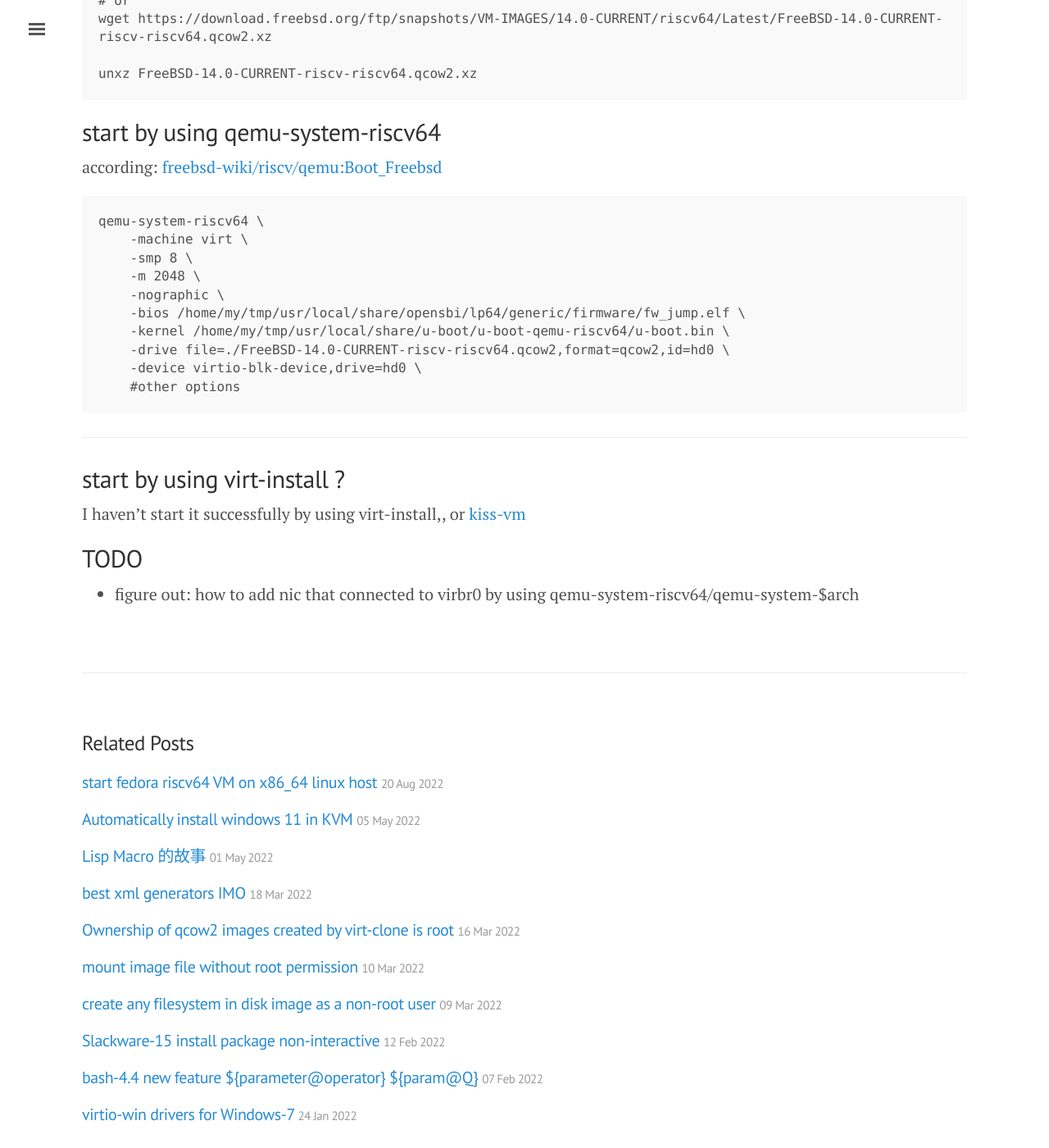
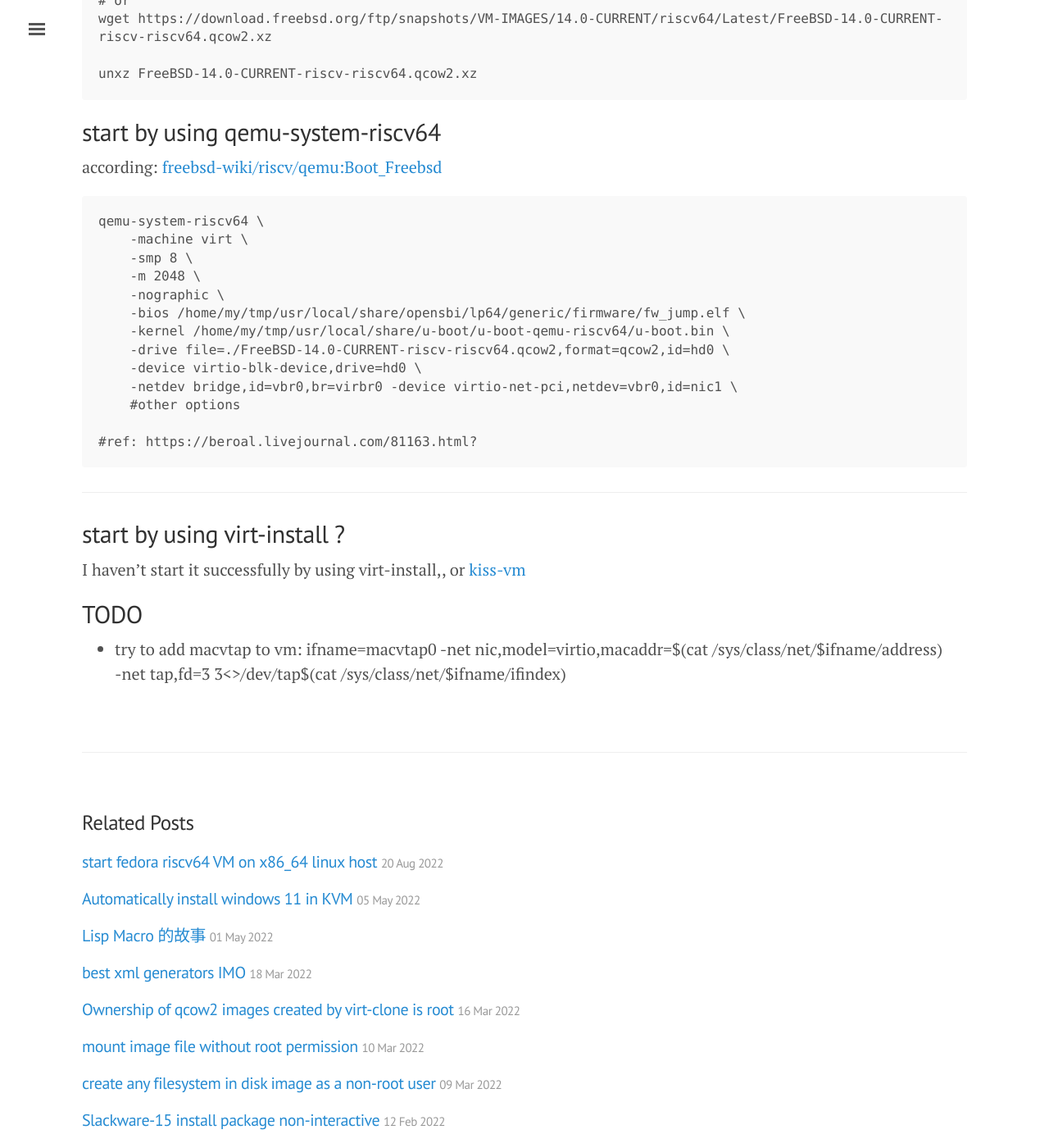
Before and after one commit to tcler/tcler.github.io, a Jekyll site: the page built from _posts/2022-08-21-start-FreeBSD-riscv64-VM-on-fedora-x86_64-host.md, in a window 1280 px wide and 1400 px high, scrolled down 1010 px. Shown: the whole window at 82% size. Built offline with Jekyll 4.4.1, drawn with Linux system fonts in a browser that asks for light colours.

Commit message:
Update 2022-08-21-start-FreeBSD-riscv64-VM-on-fedora-x86_64-host.md

````diff
--- a/_posts/2022-08-21-start-FreeBSD-riscv64-VM-on-fedora-x86_64-host.md
+++ b/_posts/2022-08-21-start-FreeBSD-riscv64-VM-on-fedora-x86_64-host.md
@@ -43,7 +43,10 @@ qemu-system-riscv64 \
     -kernel /home/my/tmp/usr/local/share/u-boot/u-boot-qemu-riscv64/u-boot.bin \
     -drive file=./FreeBSD-14.0-CURRENT-riscv-riscv64.qcow2,format=qcow2,id=hd0 \
     -device virtio-blk-device,drive=hd0 \
+    -netdev bridge,id=vbr0,br=virbr0 -device virtio-net-pci,netdev=vbr0,id=nic1 \
     #other options
+
+#ref: https://beroal.livejournal.com/81163.html?
 ```
 
 
@@ -53,4 +56,6 @@ I haven't start it successfully by using virt-install,, or [kiss-vm](https://git
 
 
 ## TODO
-- figure out: how to add nic that connected to virbr0 by using qemu-system-riscv64/qemu-system-$arch
+- try to add macvtap to vm: ifname=macvtap0
+    -net nic,model=virtio,macaddr=$(cat /sys/class/net/$ifname/address) \
+    -net tap,fd=3 3<>/dev/tap$(cat /sys/class/net/$ifname/ifindex)
````
